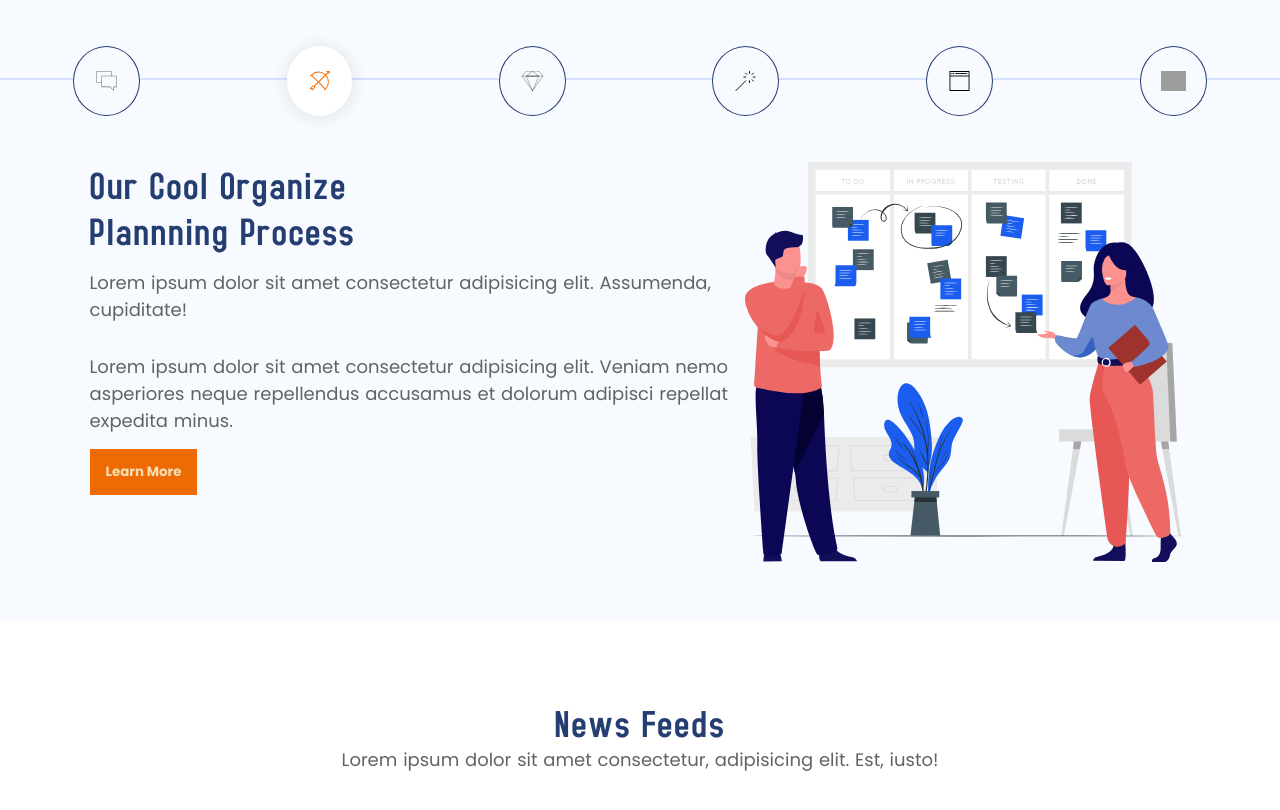
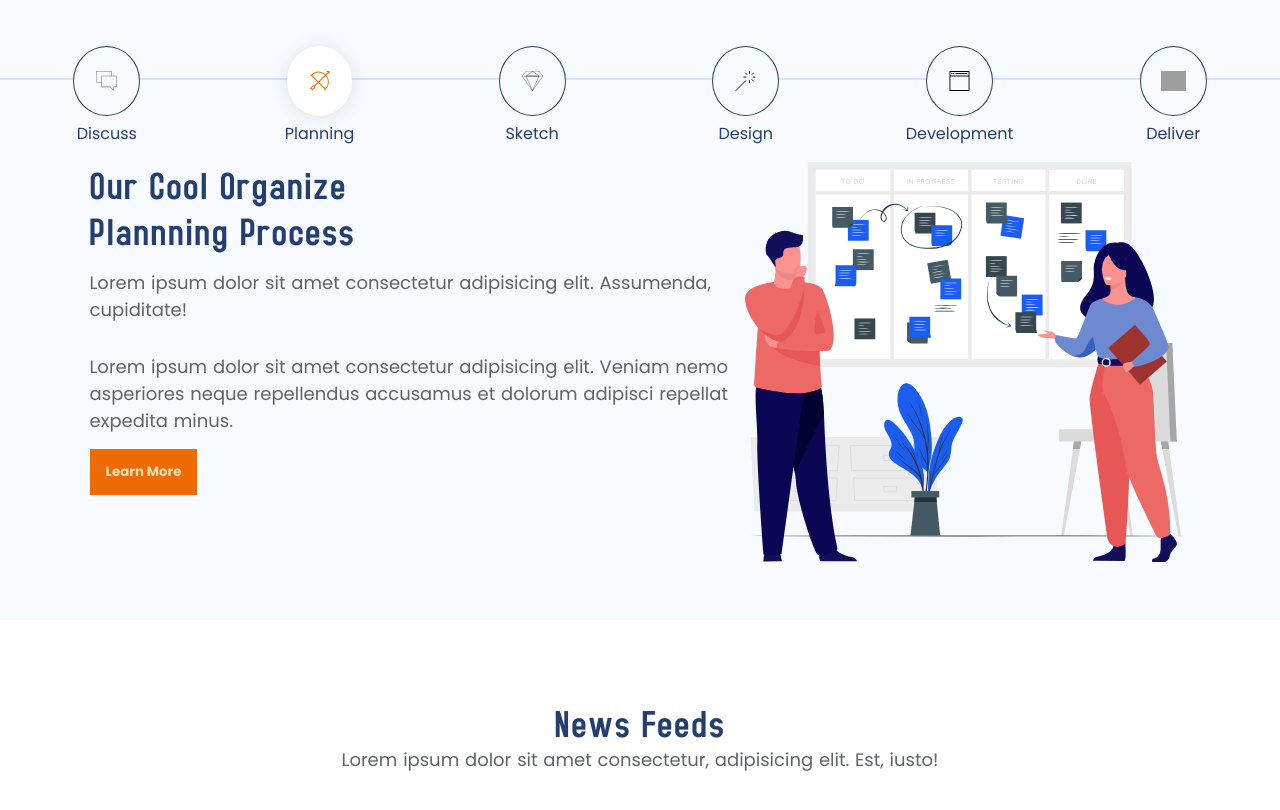
Before and after one commit to Yogesh070/bbweb, a Nuxt app: page / in a window 1280 px wide. Shown: the part 2500-3310 px from the top of the page. Built offline with nearby package versions, Linux system fonts and the light colour scheme; grey boxes are pictures that could not be loaded.

Commit message:
added text to icon

```diff
--- a/components/Process.vue
+++ b/components/Process.vue
@@ -3,9 +3,14 @@
     <div class="progress-bar">
         <div class="line"></div>
         <div class="button-group">
-            <button v-for="(tab,index) in process" :key="index"  v-bind:class="['tab-button', { active: currentTab === tab }]"
+            <!-- <button v-for="(tab,index) in process" :key="index"  v-bind:class="['tab-button', { active: currentTab === tab }]"
         v-on:click="currentTab = tab"><img :src="`/svg/SVG_Organized/Process/${tab}.svg`" :alt="tab" v-bind:class="{activeImg: currentTab === tab}">
-        </button>
+        </button> -->
+        <div class="btn" v-for="(tab,index) in process" :key="index"  v-bind:class="['tab-button', { active: currentTab === tab }]"
+        v-on:click="currentTab = tab">
+            <img :src="`/svg/SVG_Organized/Process/${tab}.svg`" :alt="tab" v-bind:class="{activeImg: currentTab === tab}">
+            <p class="btn-text">{{tab}}</p>
+        </div>
         </div>
     </div>
     <div>
@@ -79,6 +84,13 @@ components:{
         transform: rotate(360deg);
     }
 }
+.btn-text{
+    position: absolute;
+    top: 75px;
+    color: $base-color;
+    font-size: 16px;
+
+}
 .tab-button img:hover{
     animation-name: rotateIcon;
     animation-duration: 1.5s;
@@ -132,5 +144,8 @@ img{
         justify-items: center;
         grid-row-gap: 15px;
     }
+    .btn-text{
+        display: none;
+    }
 }
 </style>
```
